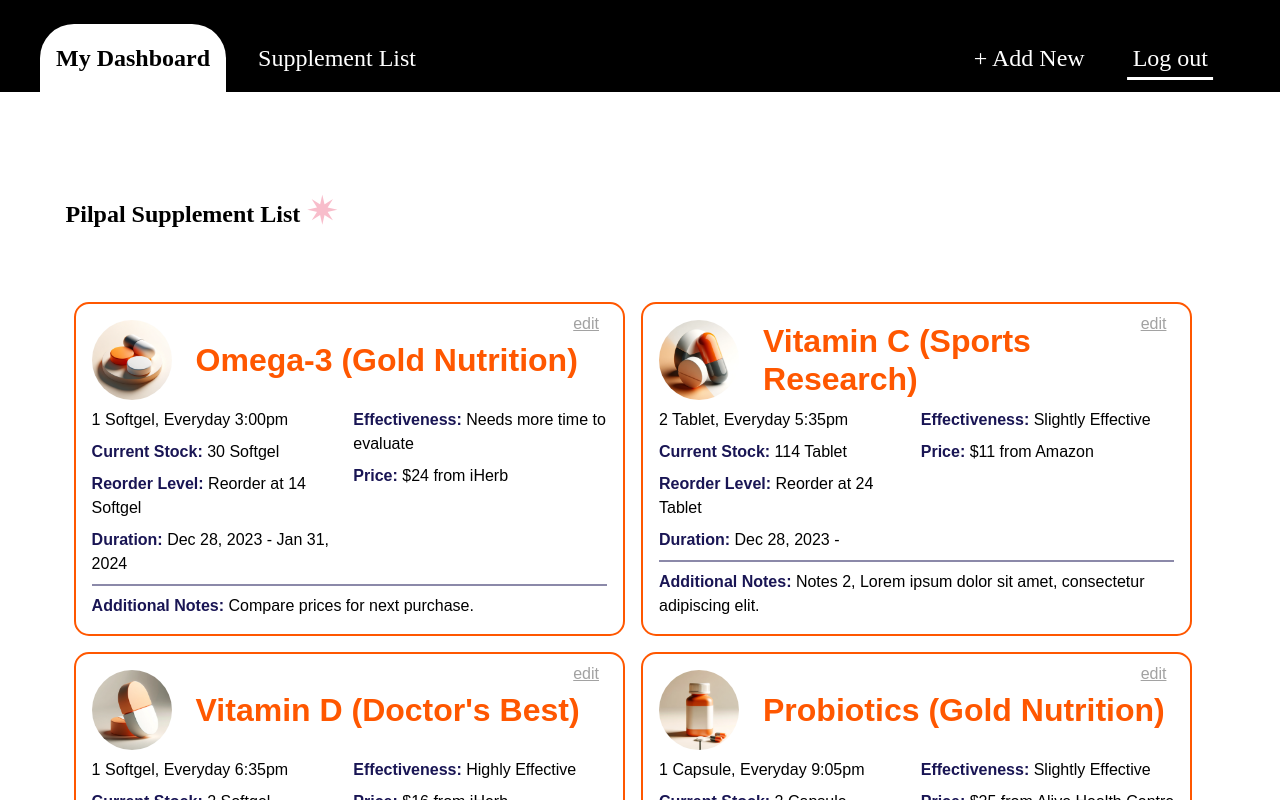
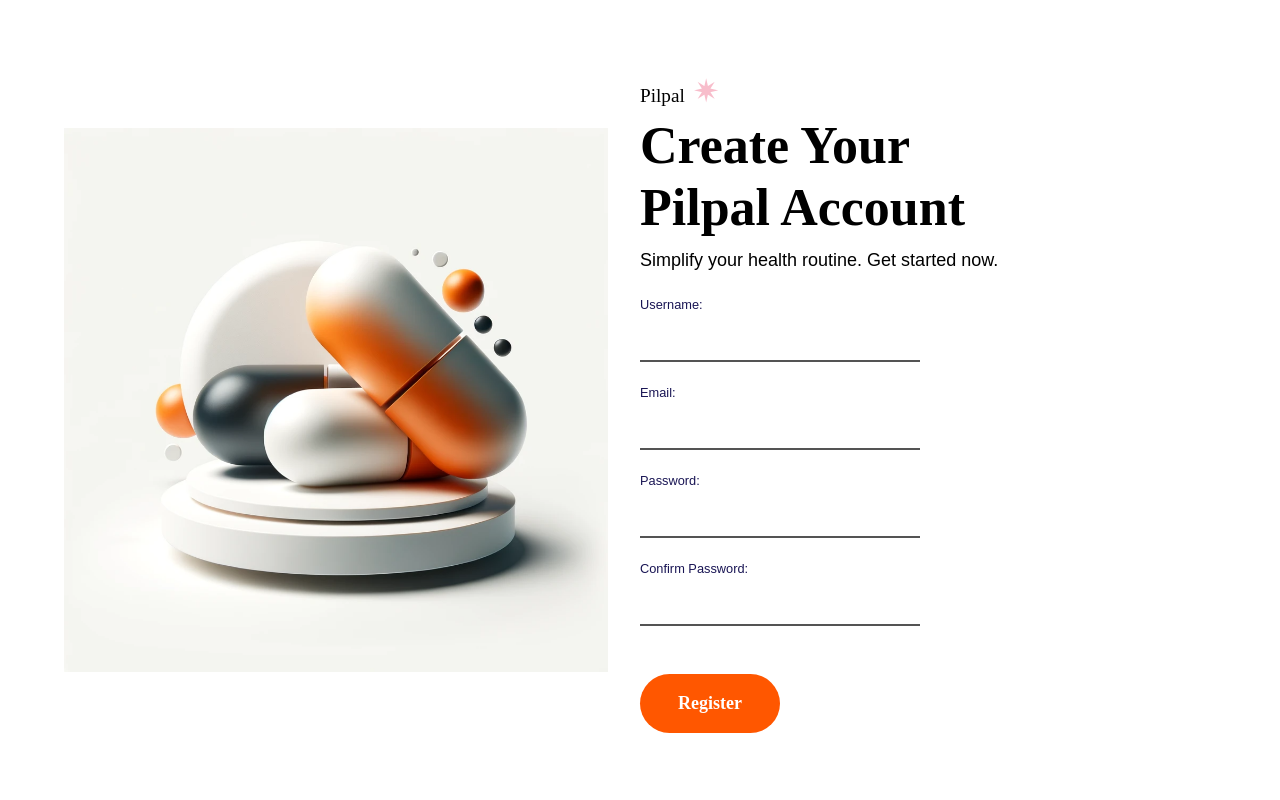
Before and after one commit to eusoncode/Pilpal, a React (Create React App) app in the folder frontend/: page / in a window 1280 px wide. Shown: the top 800 px of the page. Built offline with nearby package versions, Linux system fonts and the light colour scheme; a web font is replaced by a local one.

Commit message:
feat: implement sign up page with styling

```diff
--- a/frontend/src/App.jsx
+++ b/frontend/src/App.jsx
@@ -3,11 +3,12 @@ import Login from './pages/Login';
 import Dashboard from './pages/Dashboard';
 import AddNew from './pages/AddNew';
 import SupplementList from './pages/SupplementList';
+import UserRegister from './pages/UserRegister';
 
 function App() {
   return (
     <>
-      <SupplementList />
+      <UserRegister />
     </>
   );
 }
--- /dev/null
+++ b/frontend/src/pages/UserRegister.jsx
@@ -0,0 +1,82 @@
+import React, { useState } from 'react';
+import signupImage from '../assets/image-01.png';
+
+export default function UserRegister() {
+  const [username, setUsername] = useState('');
+  const [email, setEmail] = useState('');
+  const [password, setPassword] = useState('');
+  const [confirmPassword, setConfirmPassword] = useState('');
+
+  const handleSubmit = (e) => {
+    e.preventDefault();
+
+    if (password !== confirmPassword) {
+      alert('Passwords do not match');
+      return;
+    }
+  };
+
+  return (
+    <>
+      <main className="container userRegister-container">
+        <section className="userRegister-container-left">
+          <img src={signupImage} alt="pills" />
+        </section>
+
+        <section className="userRegister-container-right">
+          <p className="accent">
+            Pilpal<span>✷</span>
+          </p>
+          <h1>
+            Create Your <br></br>Pilpal Account
+          </h1>
+          <span>Simplify your health routine. Get started now.</span>
+
+          <form onSubmit={handleSubmit}>
+            <div className="form-group">
+              <label htmlFor="username">Username:</label>
+              <input
+                type="text"
+                id="username"
+                value={username}
+                onChange={(e) => setUsername(e.target.value)}
+              />
+            </div>
+
+            <div className="form-group">
+              <label htmlFor="email">Email:</label>
+              <input
+                type="email"
+                id="email"
+                value={email}
+                onChange={(e) => setEmail(e.target.value)}
+              />
+            </div>
+
+            <div className="form-group">
+              <label htmlFor="password">Password:</label>
+              <input
+                type="password"
+                id="password"
+                value={password}
+                onChange={(e) => setPassword(e.target.value)}
+              />
+            </div>
+
+            <div className="form-group">
+              <label htmlFor="confirmPassword">Confirm Password:</label>
+              <input
+                type="password"
+                id="confirmPassword"
+                value={confirmPassword}
+                onChange={(e) => setConfirmPassword(e.target.value)}
+              />
+            </div>
+
+            <button type="submit">Register</button>
+          </form>
+        </section>
+      </main>
+    </>
+  );
+}
--- a/frontend/src/styles/App.scss
+++ b/frontend/src/styles/App.scss
@@ -4,9 +4,7 @@
 // Global
 .container {
   max-width: 1200px;
-  height: calc(100vh - 192px);
   margin: 0 auto;
-  padding: 192px 2% 2% 2%;
 }
 
 .accent {
@@ -84,6 +82,8 @@ form {
 .login-container {
   display: flex;
   align-items: center;
+  height: calc(100vh - 192px);
+  padding: 192px 2% 2% 2%;
 
   a {
     color: $orange-color;
@@ -113,3 +113,43 @@ form {
     }
   }
 }
+
+// User Register Page
+.userRegister-container {
+  display: flex;
+  align-items: center;
+  min-height: 700px;
+  height: 100vh;
+  h1 {
+    font-size: $font-size-h1;
+    margin-bottom: $spacing-sm;
+  }
+
+  .accent {
+    font-size: $font-size-large;
+    span {
+      font-size: $font-size-xxl;
+    }
+  }
+
+  a {
+    color: $orange-color;
+  }
+
+  .userRegister-container-left {
+    flex: 1;
+
+    img {
+      padding: $spacing-lg;
+    }
+  }
+
+  .userRegister-container-right {
+    flex: 1;
+    padding: $spacing-sm;
+  }
+
+  form {
+    margin-top: 1rem;
+  }
+}
```
